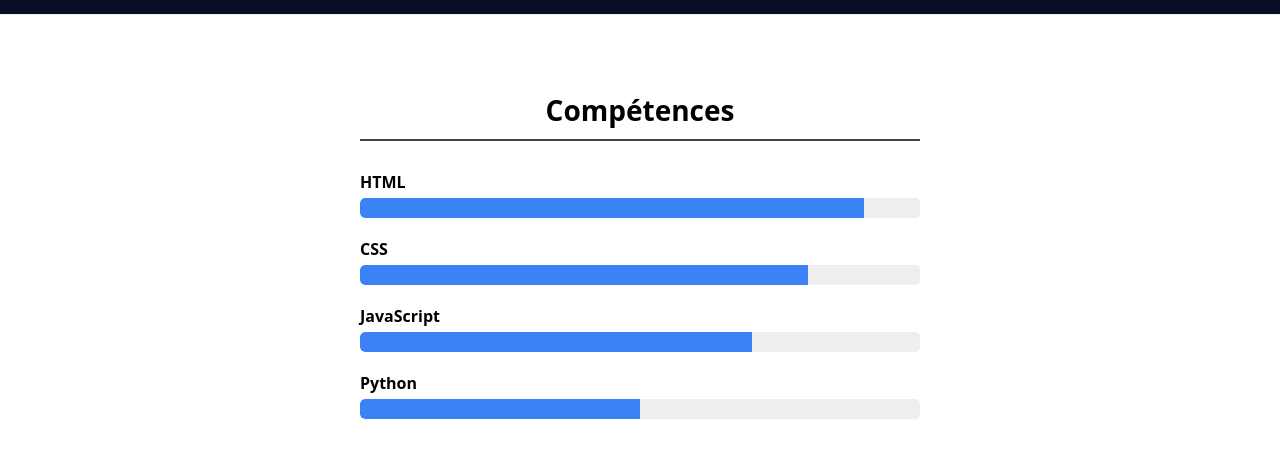
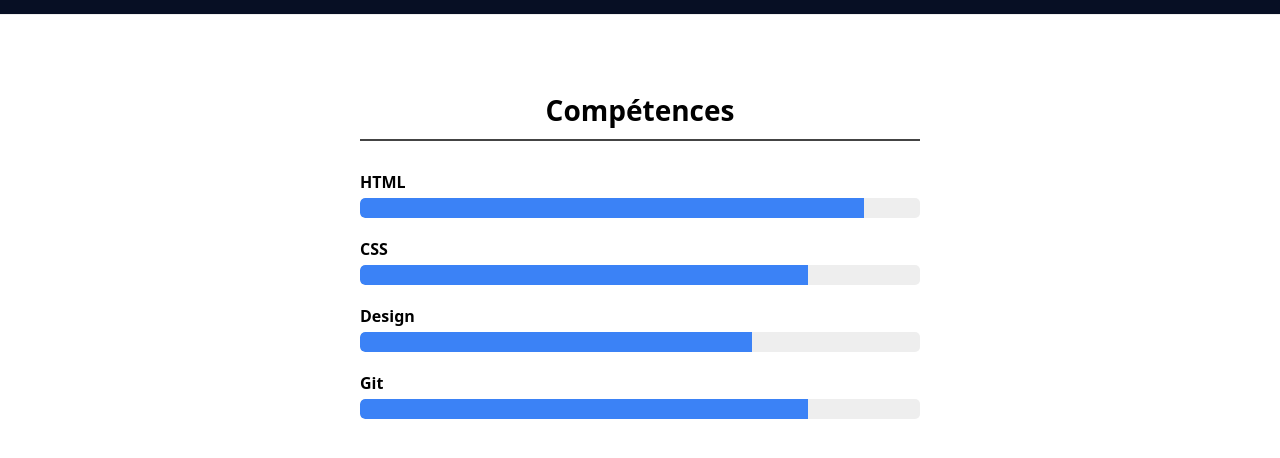
Before and after one commit to menewa/portfolio-elvira, a plain HTML site: page index.html in a window 1280 px wide. Shown: the part 82-540 px from the top of the page. Drawn offline with Linux system fonts and the light colour scheme.

Commit message:
correction

```diff
--- a/index.html
+++ b/index.html
@@ -49,13 +49,13 @@
                         </div>
                     </div>
                     <div class="skill">
-                        <span>JavaScript</span>
+                        <span>Design</span>
                         <div class="bar">
                             <div class="bar-fill js"></div>
                         </div>
                     </div>
                     <div class="skill">
-                        <span>Python</span>
+                        <span>Git</span>
                         <div class="bar">
                             <div class="bar-fill python"></div>
                         </div>
--- a/style.css
+++ b/style.css
@@ -116,4 +116,4 @@ nav ul li a:hover::after {
 .bar-fill.html { width: 90%; }
 .bar-fill.css { width: 80%; }
 .bar-fill.js { width: 70%; }
-.bar-fill.python { width: 50%; }
+.bar-fill.python { width: 80%; }
```
